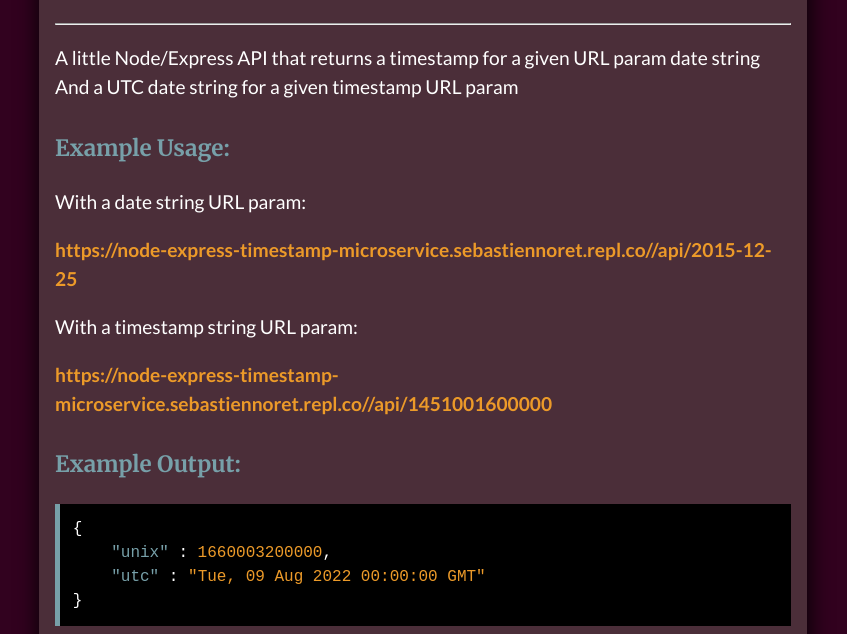
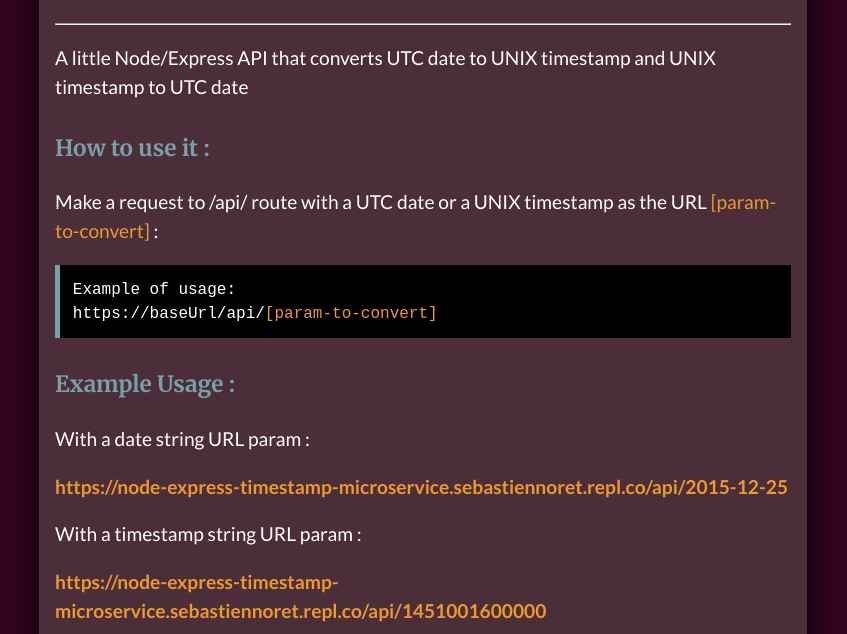
Before and after one commit to SebNoret/node-express-timestamp-microservice, a website: page views/index.html in a window 1280 px wide. Shown: the part 166-800 px from the top of the page, without its empty margins (217-1064 px from the left). Drawn offline with Linux system fonts and the light colour scheme; files that its build step writes are made by us from their sources.

Commit message:
changed html content

```diff
--- a/views/index.html
+++ b/views/index.html
@@ -18,28 +18,40 @@
       <hr />
       <main role="main" class="main">
         <p>
-          A little Node/Express API that returns a timestamp for a given URL
-          param date string And a UTC date string for a given timestamp URL
-          param
+          A little Node/Express API that converts UTC date to UNIX timestamp and
+          UNIX timestamp to UTC date
         </p>
-
-        <h3>Example Usage:</h3>
+        <h3>How to use it :</h3>
         <ul>
           <li>
-            <p>With a date string URL param:</p>
+            <p>
+              Make a request to /api/ route with a UTC date or a UNIX timestamp
+              as the URL <span class="value">[param-to-convert]</span> :
+            </p>
+
+            <pre>Example of usage:
+https://baseUrl/api/<span class="value">[param-to-convert]</span>
+</pre>
+          </li>
+        </ul>
+
+        <h3>Example Usage :</h3>
+        <ul>
+          <li>
+            <p>With a date string URL param :</p>
             <a href="api/2015-12-25" target="_blank"
-              >https://node-express-timestamp-microservice.sebastiennoret.repl.co//api/2015-12-25</a
+              >https://node-express-timestamp-microservice.sebastiennoret.repl.co/api/2015-12-25</a
             >
           </li>
           <li>
-            <p>With a timestamp string URL param:</p>
+            <p>With a timestamp string URL param :</p>
             <a href="api/1451001600000" target="_blank"
-              >https://node-express-timestamp-microservice.sebastiennoret.repl.co//api/1451001600000</a
+              >https://node-express-timestamp-microservice.sebastiennoret.repl.co/api/1451001600000</a
             >
           </li>
         </ul>
 
-        <h3>Example Output:</h3>
+        <h3>Example Output :</h3>
 
         <pre>
 <span class="bracket">{</span>
```
